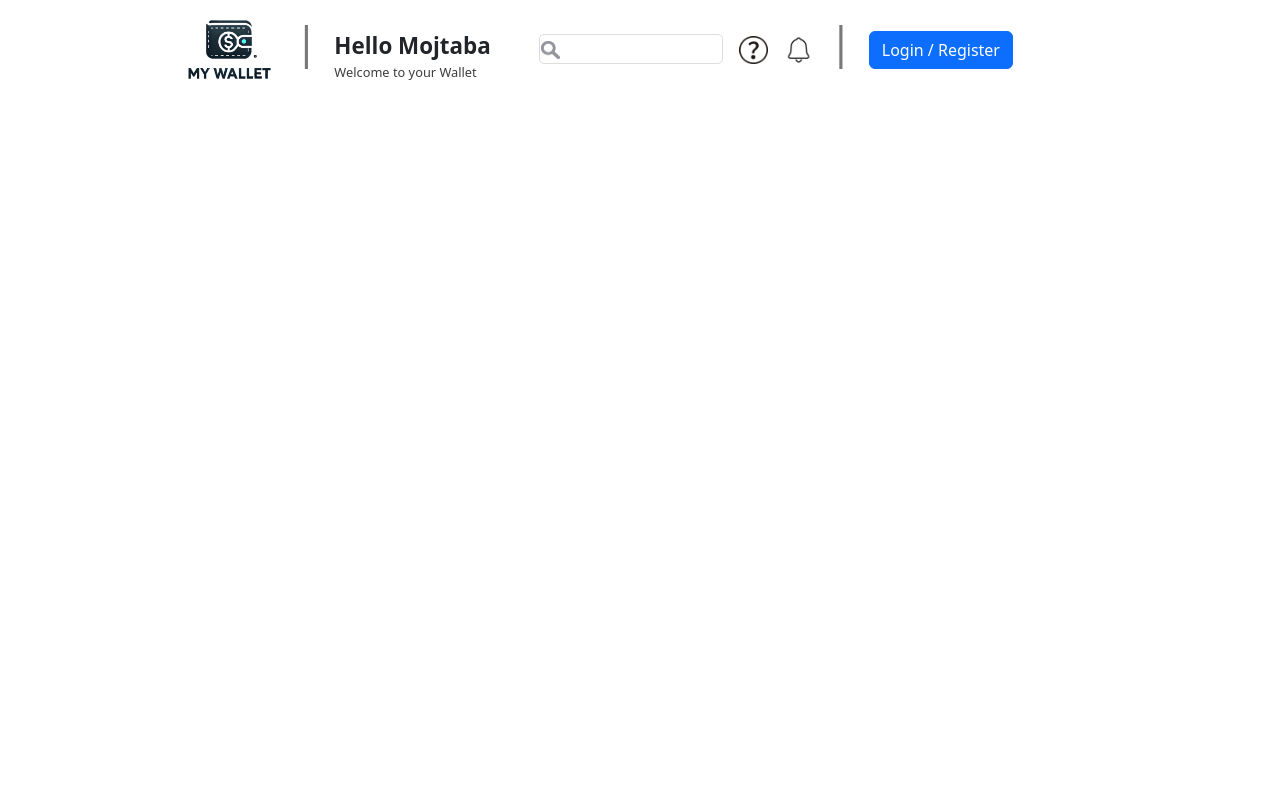
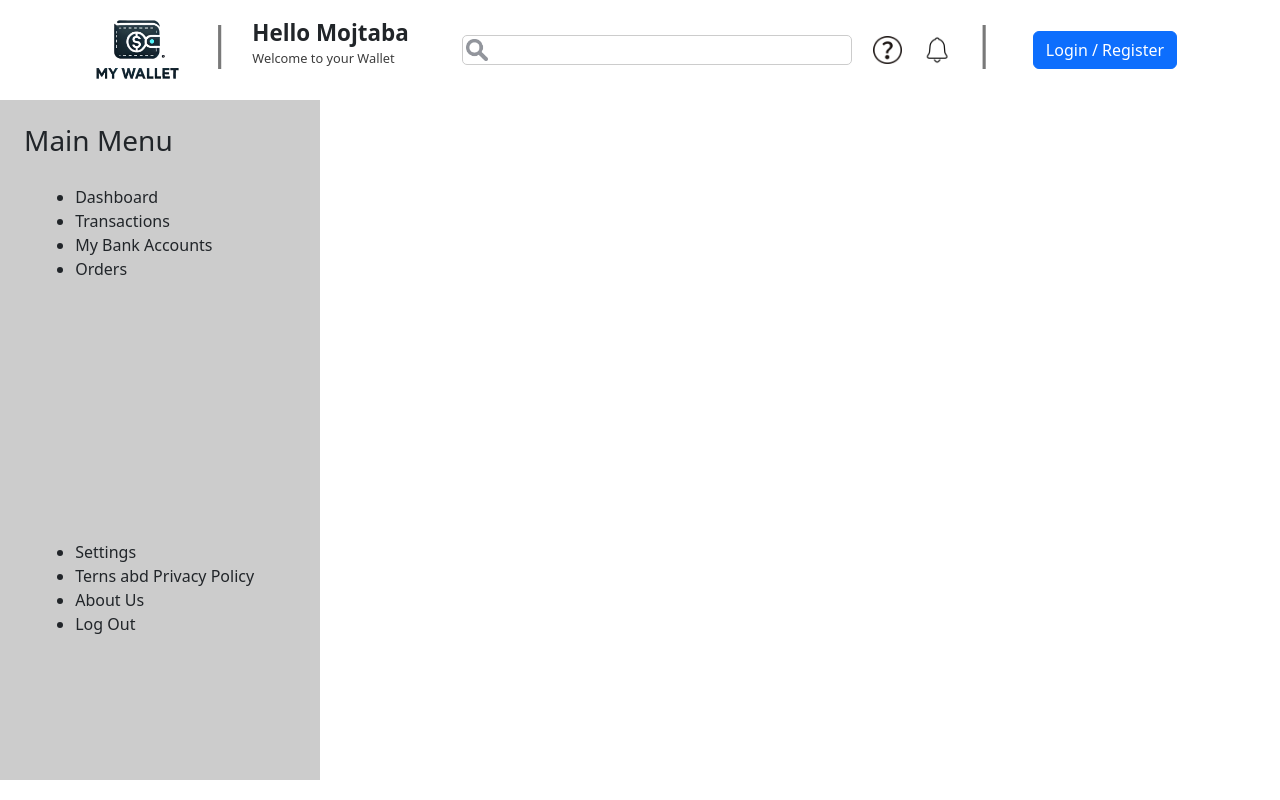
Before and after one commit to MojtabaNabid/wallet, a React (Create React App) app in the folder my-app/: page / in a window 1280 px wide. Built offline with nearby package versions, Linux system fonts and the light colour scheme.

Commit message:
starting the main menu section

```diff
--- a/my-app/src/App.css
+++ b/my-app/src/App.css
@@ -1,13 +1,13 @@
-
+/* *************** Navigation Bar */
 nav {
   width: 100%;
   height: 100px;
-  display: flex;
 }
 
-nav div:first-child {
-  margin: auto;
-  width: max-content;
+nav .container {
+  display: flex;
+  justify-content: space-evenly;
+  align-items: center;
 }
 
 .logo {
@@ -47,21 +47,25 @@ nav div:first-child {
   color: #3d3d3d;
 }
 .search-box {
-  display: inline-block;
-  border: 1px solid #ddd;
-  width: 20%;
+  display: flex;
+  justify-content: space-between;
+  border: 1px solid #ccc;
+  width: 35%;
   height: 30px;
   border-radius: 5px;
   margin-left: 3rem;
 }
+
 .search-input {
   border: 0;
-  width: 80%;
+  width: 93%;
+  background-color: inherit;
 
 }
+
 .search-icon {
-  width: 20px;
-  padding-left: 1px;
+  width: 1.8rem;
+  padding: 3px;
 }
 
 .nav-icons {
@@ -92,3 +96,19 @@ nav div:first-child {
   text-decoration: none;
   cursor: pointer;
 }
+
+/* ******************************** Menu */
+.menu {
+  width: 25%;
+  background-color: #ccc;
+  height: 85vh;
+  padding: 1.5rem;
+}
+.menu-options {
+  height: 80%;
+  padding: 1.2rem;
+  display: flex;
+  flex-direction: column;
+  justify-content: space-between;
+
+}
--- a/my-app/src/components/Home.js
+++ b/my-app/src/components/Home.js
@@ -1,4 +1,5 @@
-import Nav from './Nav'
+import Nav from './Nav';
+import Menu from './Menu';
 import { useNavigate } from "react-router-dom";
 import 'bootstrap/dist/css/bootstrap.min.css';
 import Button from 'react-bootstrap/Button';
@@ -9,10 +10,10 @@ function Home() {
     const navigate = useNavigate();
 
     return (
-        <div>
-            <Nav />
-
-        </div>
+            <>
+                <Nav />
+                <Menu />
+            </>
     )
 }
 
--- a/my-app/src/components/Menu.js
+++ b/my-app/src/components/Menu.js
@@ -1,5 +1,26 @@
 function Menu() {
+    return (
+        <>
+            <div className="menu">
+                <h3>Main Menu</h3>
+                <div className="menu-options">
+                    <ul>
+                        <li>Dashboard</li>
+                        <li>Transactions</li>
+                        <li>My Bank Accounts</li>
+                        <li>Orders</li>
+                    </ul>
+                    <ul>
+                        <li>Settings</li>
+                        <li>Terns abd Privacy Policy</li>
+                        <li>About Us</li>
+                        <li>Log Out</li>
+                    </ul>
+                </div>
 
+            </div>
+        </>
+    )
 }
 
 export default Menu;
--- a/my-app/src/components/Nav.js
+++ b/my-app/src/components/Nav.js
@@ -9,25 +9,27 @@ function Nav() {
 return (
     <>
         <nav>
-            <div className='nav-container'>
+            <div className='container'>
                 <img src={logo} alt="My Wallet Logo" className='logo' />
                 <p className='nav-elements divider'>|</p>
                 <div className='nav-elements nav-welcome'>
                     <p>Hello Mojtaba</p>
                     <p>Welcome to your Wallet</p>
                 </div>
-                <div className='search-box nav-elements'>
+                <div className='search-box'>
                     <img src={searchIcon} width={20} className='search-icon'/>
                     <input type='text' name='search' className='search-input'/>
                 </div>
                 <img src={helpicon} className='nav-elements nav-icons'/>
                 <img src={notificationIcon} className='nav-elements nav-icons'/>
                 <p className='nav-elements divider'>|</p>
-                <Link to='/Login'>
-                    <Button variant="primary" className='m-3 nav-elements log-reg' type="submit">
-                            Login / Register
-                    </Button>
-                </Link>
+                <div className='nav-elements log-reg'>
+                    <Link to='/Login'>
+                        <Button variant="primary" className='m-3 ' type="submit">
+                                Login / Register
+                        </Button>
+                    </Link>
+                </div>
             </div>
         </nav>
     </>
```
Also changed, not shown: my-app/src/assets/imgages/dashboard.png (added).
